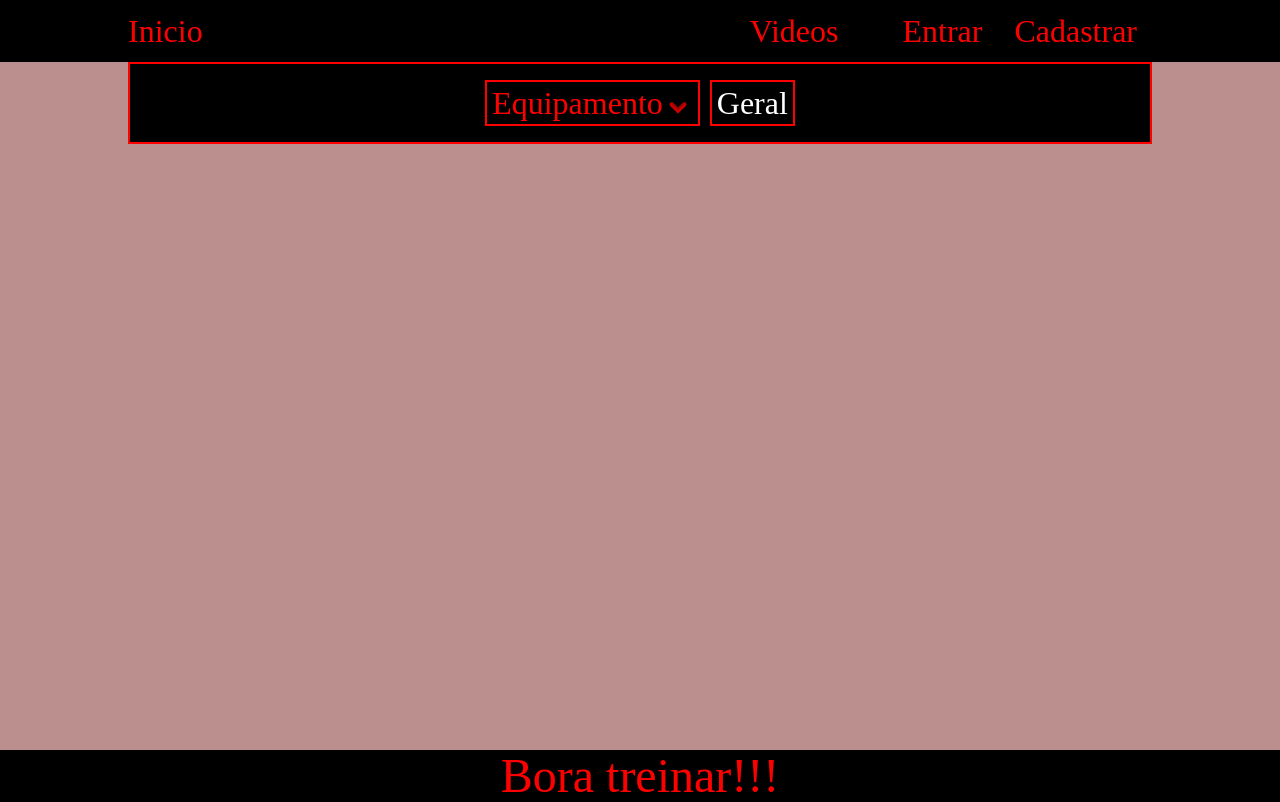
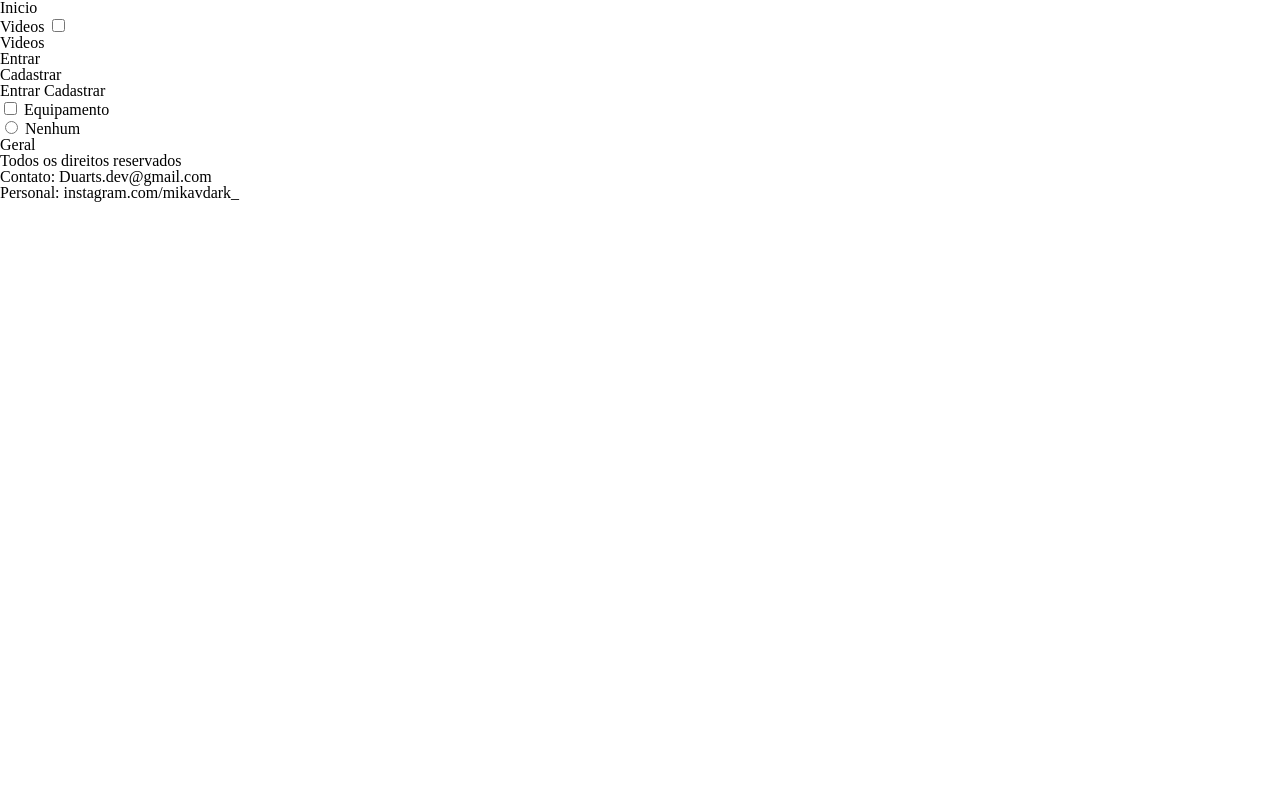
Before and after one commit to Duarts-D/Web-site-Academia-casa, a Django app: a page that uses setup/templates/partials/footer.html in a window 1280 px wide. After the commit the page ends 202 px from the top, so only its background shows below. Run offline with Django 4.2, Linux system fonts and the light colour scheme; data that the repository does not hold is empty; some libraries are stand-ins or nearby versions; some web fonts are replaced.

Commit message:
Adicionado diretrizes do footer, e atualizado footer css

```diff
--- a/setup/static/css/styles_versao_2.0.css
+++ b/setup/static/css/styles_versao_2.0.1.css
@@ -1049,7 +1049,11 @@ hr{
 
 .footer p{
   text-align: center;
-  font-size: 3em;
+  font-size: 16px;
+}
+
+.ancora_footer{
+  text-decoration: revert;
 }
 
 .rodapebottom {
--- a/setup/templates/partials/footer.html
+++ b/setup/templates/partials/footer.html
@@ -1,3 +1,12 @@
+{% load static %}
 <footer class="footer" id="footer">
-    <p>Bora treinar!!!</p>
+    <p>Todos os direitos reservados</p>
+    <p>Contato: Duarts.dev@gmail.com </p>
+    <p>
+        Personal:
+    <a href="https://www.instagram.com/mikavdark_/" target="_blank" class="ancora_footer">
+        instagram.com/mikavdark_
+    </a>
+    </p>
+
 </footer>
```
